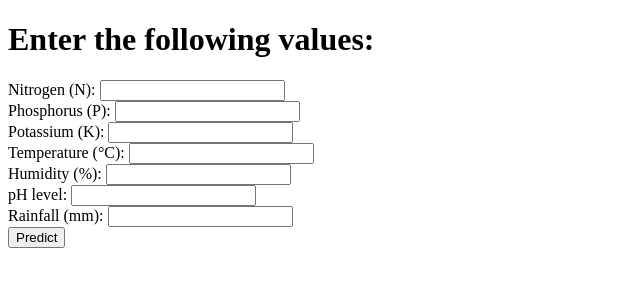
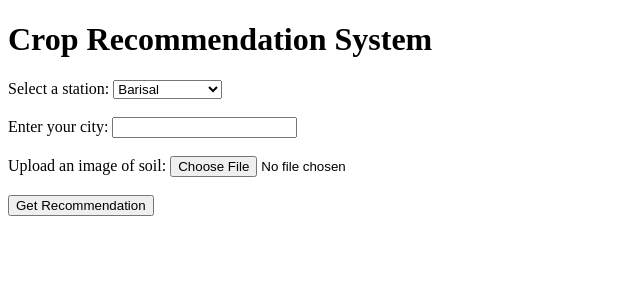
Before and after one commit to Ruhan116/Plant-Prophet, a Flask app: page /crop_recommendation in a window 1280 px wide. Shown: the top 300 px of the page, without its empty margins (0-640 px from the left). Run offline with Flask 3, Linux system fonts and the light colour scheme; the visitor is signed in with stand-in values (Sample User, id 1); parts of the project's set-up code (start-up, migrations or seed data) failed here and were passed over.

Commit message:
Major Update, ML models working together

```diff
--- a/app.py
+++ b/app.py
@@ -1,15 +1,16 @@
 import numpy as np
 import joblib
 import os
-
+import requests
 from flask import Flask, request, render_template, redirect, url_for, session
 from werkzeug.utils import secure_filename
-from tensorflow.keras.models import load_model # type: ignore
-from tensorflow.keras.preprocessing import image # type: ignore
+from tensorflow.keras.models import load_model  # type: ignore
+from tensorflow.keras.preprocessing import image  # type: ignore
 from PIL import Image
 from authlib.integrations.flask_client import OAuth
-from datetime import timedelta
+from datetime import datetime, timedelta
 from dotenv import load_dotenv
+from functools import wraps
 
 app = Flask(__name__)
 
@@ -56,63 +57,107 @@ def allowed_file(filename):
 
 # Decorator for routes that should be accessible only by logged-in users
 def login_required(f):
+    @wraps(f)
     def decorated_function(*args, **kwargs):
         if 'profile' not in session:
             return redirect(url_for('login'))
         return f(*args, **kwargs)
     return decorated_function
 
-@app.route('/')
+@app.route('/', methods=['GET', 'POST'])
 def index():
-    return render_template('index.html')
+    api_key = os.getenv('OPENWEATHER_KEY')
+    weather_data = None
+    error_message = None
 
-@app.route('/soil_prediction', methods=['GET', 'POST'])
-def soil_prediction():
-    if request.method == 'POST':
-        if 'image' not in request.files:
-            return redirect(request.url)
-        file = request.files['image']
-        if file.filename == '':
-            return redirect(request.url)
-        if file and allowed_file(file.filename):
-            filename = secure_filename(file.filename)
-            filepath = os.path.join(app.config['UPLOAD_FOLDER'], filename)
-            file.save(filepath)
+    if api_key and request.method == 'POST':
+        city = request.form.get('city', 'Your_City_Name')  # Default city name if not specified
+        url = f'http://api.openweathermap.org/data/2.5/weather?q={city}&appid={api_key}&units=metric'
+        response = requests.get(url)
+        if response.status_code == 200:
+            weather_data = response.json()
+        else:
+            error_message = f"Could not retrieve weather data for {city}. Please try again."
 
-            img = image.load_img(filepath, target_size=(256, 256))
-            img_array = image.img_to_array(img)
-            img_array = np.expand_dims(img_array, axis=0) / 255.0
-
-            predictions = soil_model.predict(img_array)
-            predicted_class = np.argmax(predictions, axis=1)[0]
-
-            soil_types = ['Alluvial Soil', 'Black Soil', 'Cinder Soil', 'Clayey Soils', 'Laterite Soil', 'Loamy Soil', 'Peat Soil', 'Red Soil', 'Sandy Loam Soil', 'Sandy Soil', 'Yellow Soil']
-            predicted_soil_type = soil_types[predicted_class]
-
-            return render_template('soil_prediction.html', predicted_soil_type=predicted_soil_type)
-    return render_template('soil_prediction.html')
+    return render_template('index.html', weather_data=weather_data, error_message=error_message)
 
 @app.route('/crop_recommendation', methods=['GET', 'POST'])
+@login_required
 def crop_recommendation():
     if request.method == 'POST':
         try:
-            N = float(request.form['N'])
-            P = float(request.form['P'])
-            K = float(request.form['K'])
-            temperature = float(request.form['temperature'])
-            humidity = float(request.form['humidity'])
-            ph = float(request.form['ph'])
-            rainfall = float(request.form['rainfall'])
+            # Get the file from the POST request
+            file = request.files['image']
+            if file and allowed_file(file.filename):
+                filename = secure_filename(file.filename)
+                filepath = os.path.join(app.config['UPLOAD_FOLDER'], filename)
+                file.save(filepath)
 
-            input_data = np.array([[N, P, K, temperature, humidity, ph, rainfall]])
+                # Predict soil type
+                img = image.load_img(filepath, target_size=(256, 256))
+                img_array = image.img_to_array(img)
+                img_array = np.expand_dims(img_array, axis=0) / 255.0
+                predictions = soil_model.predict(img_array)
+                predicted_class = np.argmax(predictions, axis=1)[0]
+                soil_types = ['Alluvial Soil', 'Black Soil', 'Cinder Soil', 'Clayey Soils', 'Laterite Soil', 'Loamy Soil', 'Peat Soil', 'Red Soil', 'Sandy Loam Soil', 'Sandy Soil', 'Yellow Soil']
+                predicted_soil_type = soil_types[predicted_class]
 
-            prediction = crop_model.predict(input_data)
-            recommended_crop = prediction[0]
+                # Get weather data
+                api_key = os.getenv('OPENWEATHER_KEY')
+                city = request.form['city']
+                url = f'http://api.openweathermap.org/data/2.5/weather?q={city}&appid={api_key}&units=metric'
+                response = requests.get(url)
+                weather_data = response.json()
+                temperature = weather_data['main']['temp']
+                humidity = weather_data['main']['humidity']
 
-            return render_template('crop_recommendation.html', recommended_crop=recommended_crop)
+                # Get rainfall data
+                current_year = datetime.now().year
+                current_month = datetime.now().month
+                # Assuming you have a function or API to get the expected rainfall
+                station = request.form['station']
+                rainfall = get_expected_rainfall(station, current_year, current_month)
+
+                # Assuming these values for N, P, K, and pH based on the predicted soil type
+                soil_npk_ph = {
+                    'Alluvial Soil': (50, 20, 30, 6.5),
+                    'Black Soil': (60, 30, 40, 7.0),
+                    'Cinder Soil': (40, 10, 20, 6.0),
+                    'Clayey Soils': (70, 40, 50, 7.5),
+                    'Laterite Soil': (30, 20, 10, 5.5),
+                    'Loamy Soil': (80, 50, 60, 7.0),
+                    'Peat Soil': (20, 10, 15, 5.0),
+                    'Red Soil': (50, 30, 40, 6.0),
+                    'Sandy Loam Soil': (60, 40, 50, 6.5),
+                    'Sandy Soil': (30, 10, 20, 6.0),
+                    'Yellow Soil': (50, 20, 30, 6.5)
+                }
+
+                N, P, K, ph = soil_npk_ph[predicted_soil_type]
+
+                input_data = np.array([[N, P, K, temperature, humidity, ph, rainfall]])
+                probabilities = crop_model.predict_proba(input_data)
+                top_5_indices = np.argsort(probabilities[0])[-5:][::-1]
+
+                crop_dict = {
+                    1: 'rice', 2: 'maize', 3: 'jute', 4: 'cotton', 5: 'coconut', 6: 'papaya',
+                    7: 'orange', 8: 'apple', 9: 'muskmelon', 10: 'watermelon', 11: 'grapes',
+                    12: 'mango', 13: 'banana', 14: 'pomegranate', 15: 'lentil', 16: 'blackgram',
+                    17: 'mungbean', 18: 'mothbeans', 19: 'pigeonpeas', 20: 'kidneybeans',
+                    21: 'chickpea', 22: 'coffee'
+                }
+
+                recommended_crops = [crop_dict[i + 1] for i in top_5_indices]
+
+                return render_template('crop_recommendation.html', recommended_crops=recommended_crops, predicted_soil_type=predicted_soil_type)
         except Exception as e:
             return str(e)
     return render_template('crop_recommendation.html')
+
+def get_expected_rainfall(station, year, month):
+    # Placeholder function to simulate getting expected rainfall data
+    # You should replace this with actual logic or API call to get the expected rainfall
+    return 100.0  # Dummy value for rainfall
 
 @app.route('/login')
 def login():
@@ -126,7 +171,6 @@ def authorize():
     token = google.authorize_access_token()
     resp = google.get('userinfo')
     user_info = resp.json()
-    user = oauth.google.userinfo()
     session['profile'] = user_info
     session.permanent = True
     return redirect('/')
--- a/ml_models/ML_Models/Crop_Recommendation_ML/application.py
+++ b/ml_models/ML_Models/Crop_Recommendation_ML/application.py
@@ -42,7 +42,7 @@ x_test = sc.transform(x_test)
 models = {
     'Logistic Regression': LogisticRegression(),
     'Naive Bayes': GaussianNB(),
-    'Support Vector Machine': SVC(),
+    'Support Vector Machine': SVC(probability=True),  # Enable probability estimates
     'K-Nearest Neighbors': KNeighborsClassifier(),
     'Decision Tree': DecisionTreeClassifier(),
     'Random Forest': RandomForestClassifier(),
--- a/templates/crop_recommendation.html
+++ b/templates/crop_recommendation.html
@@ -5,19 +5,63 @@
     <title>Crop Recommendation</title>
 </head>
 <body>
-    <h1>Enter the following values:</h1>
-    <form action="/crop_recommendation" method="post">
-        Nitrogen (N): <input type="number" name="N" step="any" required><br>
-        Phosphorus (P): <input type="number" name="P" step="any" required><br>
-        Potassium (K): <input type="number" name="K" step="any" required><br>
-        Temperature (°C): <input type="number" name="temperature" step="any" required><br>
-        Humidity (%): <input type="number" name="humidity" step="any" required><br>
-        pH level: <input type="number" name="ph" step="any" required><br>
-        Rainfall (mm): <input type="number" name="rainfall" step="any" required><br>
-        <input type="submit" value="Predict">
+    <h1>Crop Recommendation System</h1>
+    <form action="{{ url_for('crop_recommendation') }}" method="post" enctype="multipart/form-data">
+        <label for="station">Select a station:</label>
+        <select id="station" name="station">
+            <option value="Barisal">Barisal</option>
+            <option value="Bhola">Bhola</option>
+            <option value="Bogra">Bogra</option>
+            <option value="Chandpur">Chandpur</option>
+            <option value="Chittagong">Chittagong</option>
+            <option value="Comilla">Comilla</option>
+            <option value="Cox's Bazar">Cox's Bazar</option>
+            <option value="Dhaka">Dhaka</option>
+            <option value="Dinajpur">Dinajpur</option>
+            <option value="Faridpur">Faridpur</option>
+            <option value="Feni">Feni</option>
+            <option value="Hatiya">Hatiya</option>
+            <option value="Ishurdi">Ishurdi</option>
+            <option value="Jessore">Jessore</option>
+            <option value="Khepupara">Khepupara</option>
+            <option value="Khulna">Khulna</option>
+            <option value="Kutubdia">Kutubdia</option>
+            <option value="M.court">M.court</option>
+            <option value="Madaripur">Madaripur</option>
+            <option value="Mymensingh">Mymensingh</option>
+            <option value="Patuakhali">Patuakhali</option>
+            <option value="Rajshahi">Rajshahi</option>
+            <option value="Rangamati">Rangamati</option>
+            <option value="Rangpur">Rangpur</option>
+            <option value="Sandwip">Sandwip</option>
+            <option value="Satkhira">Satkhira</option>
+            <option value="Sitakunda">Sitakunda</option>
+            <option value="Srimangal">Srimangal</option>
+            <option value="Sylhet">Sylhet</option>
+            <option value="Teknaf">Teknaf</option>
+            <option value="Tangail">Tangail</option>
+            <option value="Chuadanga">Chuadanga</option>
+            <option value="Mongla">Mongla</option>
+            <option value="Sydpur">Sydpur</option>
+            <option value="Ambagan(Ctg)">Ambagan(Ctg)</option>
+        </select>
+        <br><br>
+        <label for="city">Enter your city:</label>
+        <input type="text" id="city" name="city" required>
+        <br><br>
+        <label for="image">Upload an image of soil:</label>
+        <input type="file" id="image" name="image" accept="image/*" required>
+        <br><br>
+        <input type="submit" value="Get Recommendation">
     </form>
-    {% if recommended_crop %}
-        <p>Recommended Crop: {{ recommended_crop }}</p>
+    {% if recommended_crops %}
+        <h2>Recommended Crops:</h2>
+        <ul>
+            {% for crop in recommended_crops %}
+                <li>{{ crop }}</li>
+            {% endfor %}
+        </ul>
+        <p>Predicted Soil Type: {{ predicted_soil_type }}</p>
     {% endif %}
 </body>
 </html>
```
Also changed, not shown: requirements.txt (added, +10 -0 lines), templates/index.html (+20 -2 lines), uploads/3.jpg (added), 1 other file.
